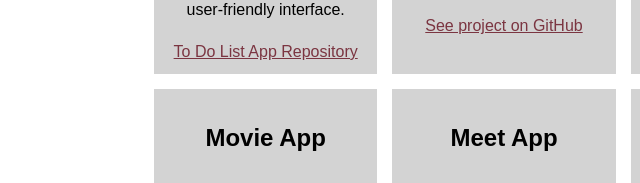
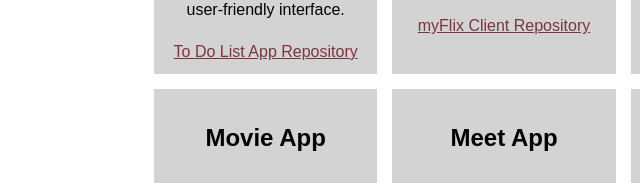
Before and after one commit to barendgabriel/ben-portfolio, a website: page work.html in a window 1280 px wide. Shown: the part 540-723 px from the top of the page, 136-776 px from the left. Drawn offline with nearby package versions, Linux system fonts and the light colour scheme.

Commit message:
Update work.html

```diff
--- a/work.html
+++ b/work.html
@@ -76,7 +76,11 @@
             movies. The frontend is developed using React.js, with HTML and CSS
             templates designed to deliver an engaging user experience.
           </p>
-          <a href="#">See project on GitHub</a>
+          <a
+            href="https://github.com/barendgabriel/myFlix-client"
+            target="_blank"
+            >myFlix Client Repository</a
+          >
         </div>
 
         <div class="grid__item">
```
